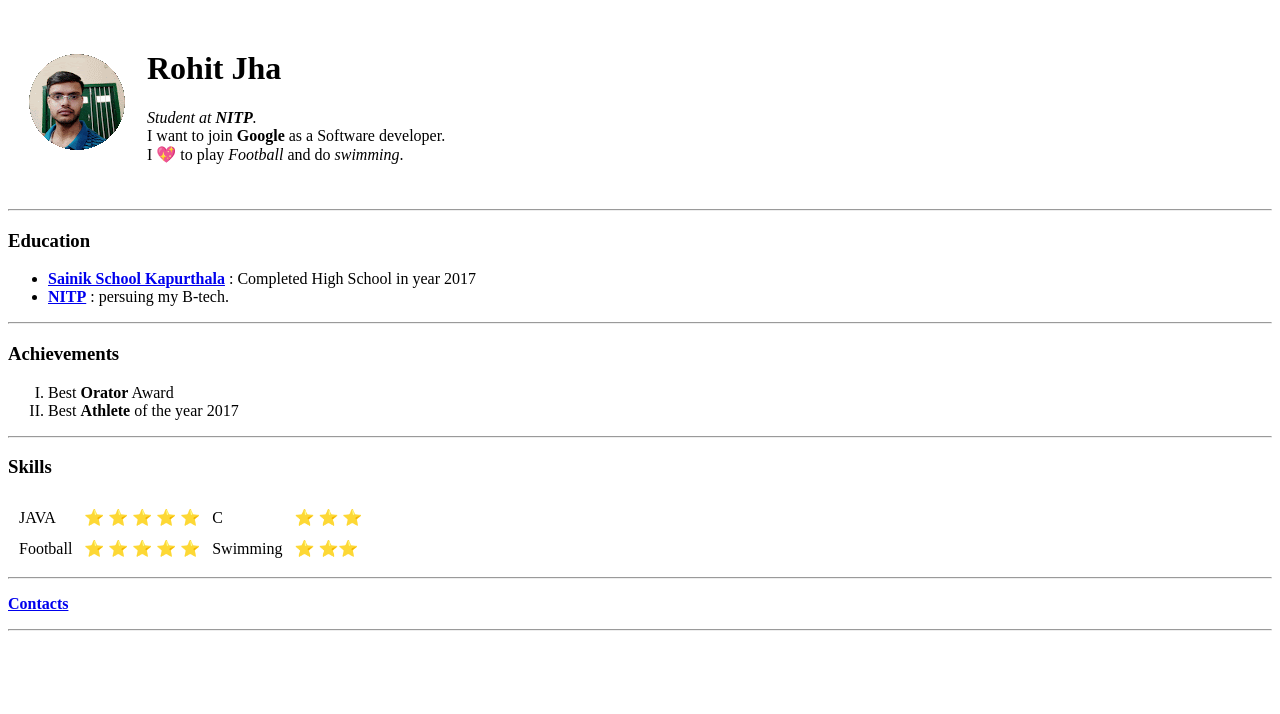
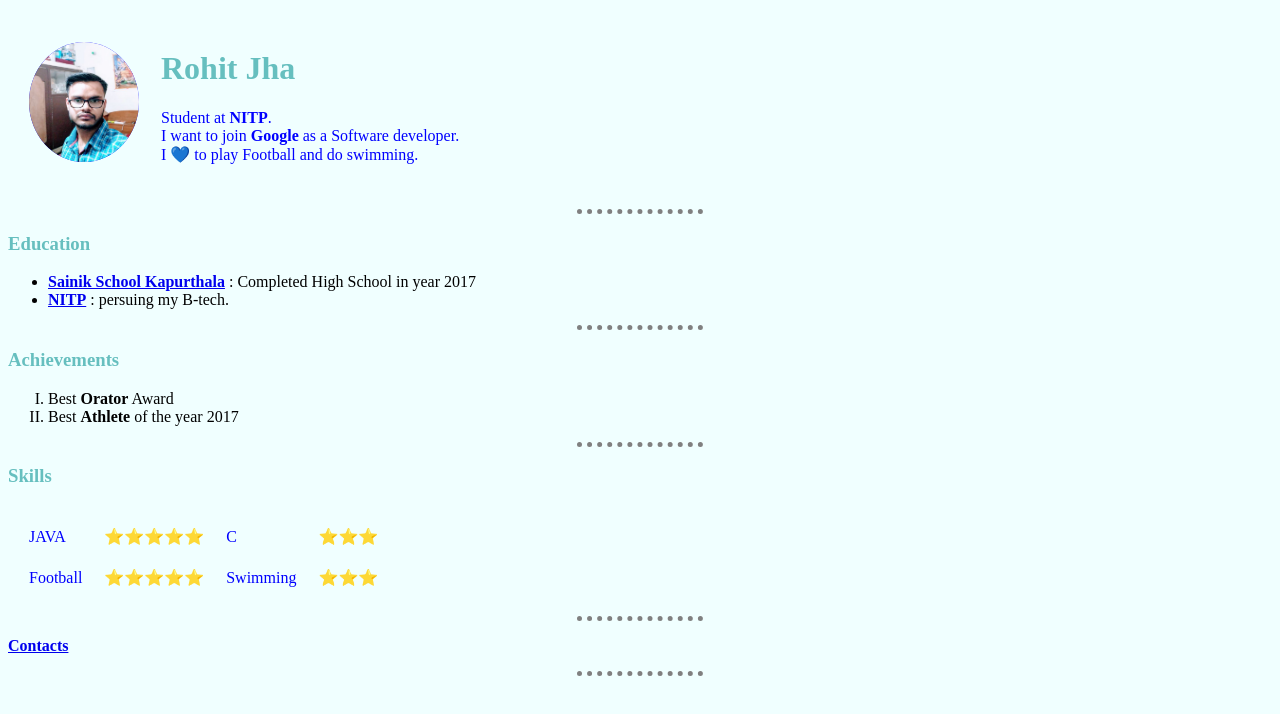
Before and after one commit to Rohit6010/cv0, a plain HTML site: page index.html in a window 1280 px wide. Drawn offline with Linux system fonts and the light colour scheme; files that its build step writes are made by us from their sources; files whose address does not match are found by name.

Commit message:
update index.html 1

```diff
--- a/index.html
+++ b/index.html
@@ -2,21 +2,23 @@
 <html lang="en" dir="ltr">
 
 <head>
-  <meta charset="utf-8">
+  <meta charset="utf-8" />
   <title> Rohit's website</title>
+  <link rel="stylesheet" href="css/styles.css">
+  <!-- <link rel="stylesheet" href="css/styles1.css"> -->
 </head>
+<body>
   <table cellspacing="20">
     <tr>
-    <td><img src="C:\Users\ASUS\Desktop\Web Development\HTML - Personal Site\images\Rohit.gif"alt="Rohit's profile picture"></td>
+      <td><img class="circular" src="C:\Users\ASUS\Desktop\Web Development\HTML - Personal Site\images\rohit jha.jpg"alt="Rohit's profile picture"></td>
       <td><h1>Rohit Jha</h1>
       <p>
-      <em>Student at <strong>NITP</strong>.</em><br>
-        I want to join <strong>Google</strong> as a Software developer.<br /> I &#128150; to play <em>Football</em> and do <i>swimming</i>.
+        Student at <strong>NITP</strong>.<br>
+          I want to join <strong>Google</strong> as a Software developer.<br /> I 💙 to play Football and do swimming.
         </p></td>
     </tr>
   </table>
-<body>
-    <hr />
+    <hr/>
       <h3>Education</h3>
       <p>
         <ul>
@@ -38,18 +40,18 @@
        </p>
     <hr />
     <h3>Skills</h3>
-    <table cellspacing="10">
+    <table cellspacing="20">
       <tr>
         <td>JAVA</td>
-        <td> &#11088; &#11088; &#11088; &#11088; &#11088;</td>
+        <td>⭐⭐⭐⭐⭐</td>
         <td>C</td>
-        <td> &#11088; &#11088; &#11088;</td>
+        <td>⭐⭐⭐</td>
       </tr>
       <tr>
         <td>Football</td>
-        <td> &#11088; &#11088; &#11088; &#11088; &#11088;</td>
+        <td>⭐⭐⭐⭐⭐</td>
         <td>Swimming</td>
-        <td> &#11088; &#11088;&#11088; </td>
+        <td>⭐⭐⭐</td>
       </tr>
     </table>
     <hr />
```
Lines whose indentation alone changed are shown as unchanged.
